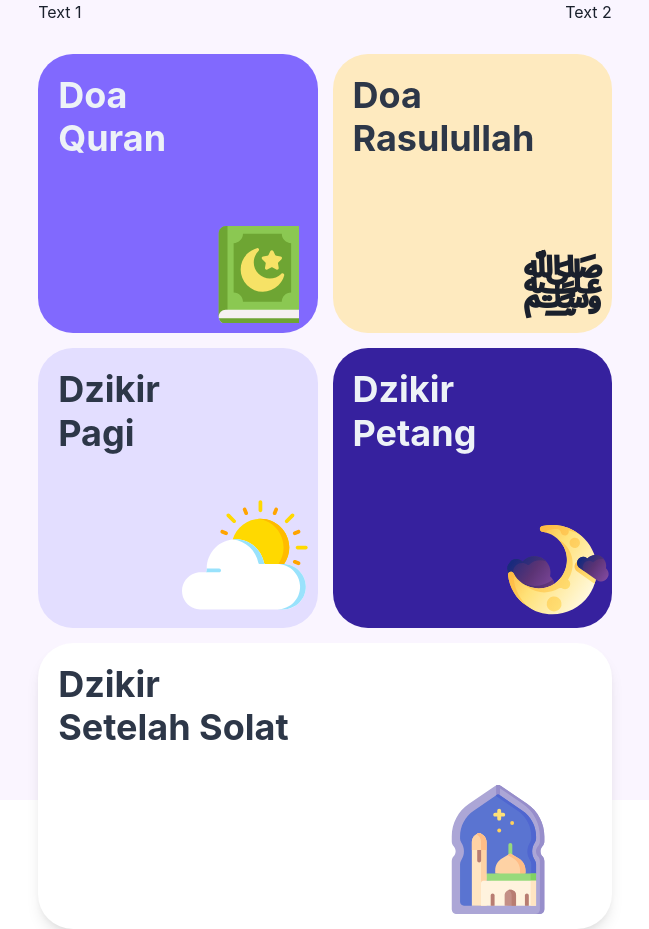
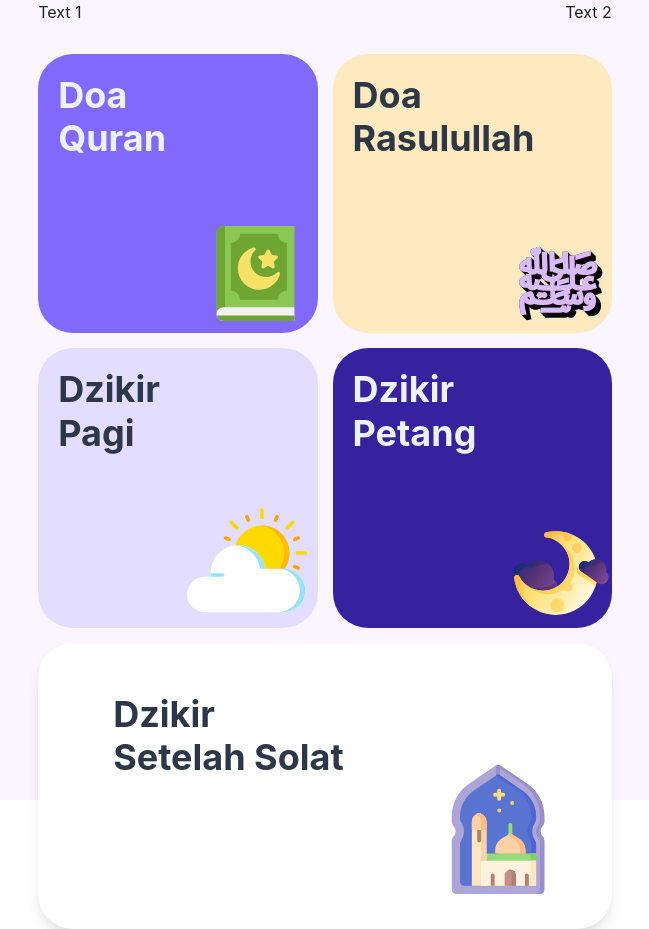
Before and after one commit to hurifajri/muslim, a Next.js app: page / in a window 1280 px wide. Shown: the whole page, without its empty margins (315-964 px from the left). Built offline with nearby package versions, Linux system fonts and the light colour scheme.

Commit message:
Update index.tsx page

```diff
--- a/pages/index.tsx
+++ b/pages/index.tsx
@@ -17,27 +17,28 @@ import { Evening, Morning, Pray, Quran } from '@/components/icons';
 
 const Icons: TocIcons = {
   Pagi: (
-    <Morning position="absolute" bottom="10px" right="10px" h="45%" w="45%" />
+    <Morning position="absolute" bottom="8px" right="10px" h="43%" w="43%" />
   ),
   Petang: (
     <Evening
       position="absolute"
       bottom="10px"
       right="10px"
-      h="32%"
-      w="32%"
+      h="30%"
+      w="30%"
       sx={{ transform: 'scaleX(-1) rotate(-35deg)' }}
     />
   ),
   Quran: (
-    <Quran position="absolute" bottom="10px" right="10px" h="35%" w="35%" />
+    <Quran position="absolute" bottom="12px" right="15px" h="34%" w="34%" />
   ),
   Rasulullah: (
     <Heading
       position="absolute"
-      bottom="15px"
-      right="10px"
+      bottom="18px"
+      right="15px"
       size="4xl"
+      color="purple.200"
       sx={{
         '@media screen and (max-width: 320px)': {
           fontSize: '2.75rem',
@@ -45,13 +46,15 @@ const Icons: TocIcons = {
         '@media screen and (min-width: 321px) and (max-width: 375px)': {
           fontSize: '3.5rem',
         },
+        textShadow:
+          '0px 0px 0 rgb(79,-49,45),1px 1px 0 rgb(28,-100,0),2px 2px 0 rgb(-23,-151,0),3px 3px 0 rgb(-74,-202,0),4px 4px 0 rgb(-125,-253,0),5px 5px  0 rgb(-176,-304,0),6px 6px 5px rgba(235,235,235,0),6px 6px 1px rgba(235,235,235,0.5),0px 0px 5px rgba(235,235,235,.2);',
       }}
     >
       ﷺ
     </Heading>
   ),
   'Setelah Solat': (
-    <Pray position="absolute" bottom="15px" right="-15px" h="45%" w="45%" />
+    <Pray position="absolute" bottom="35px" right="-15px" h="45%" w="45%" />
   ),
 };
 
@@ -96,8 +99,8 @@ const Home = (): ReactNode => {
                   >
                     <Heading
                       position="absolute"
-                      top="20px"
-                      left="20px"
+                      top={isLast ? '50px' : '20px'}
+                      left={isLast ? '75px' : '20px'}
                       color={color}
                       size="xl"
                       sx={{
```
